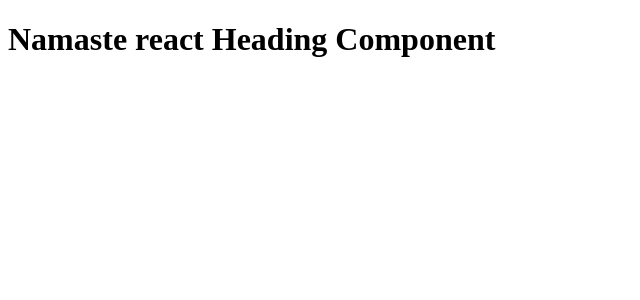
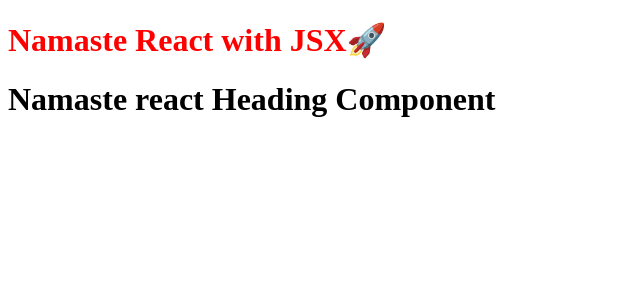
Before and after one commit to sandeep-sb/Namaste-React, a React (Vite) app in the folder Lecture-1/: page / in a window 1280 px wide. Shown: the top 300 px of the page, without its empty margins (0-640 px from the left). Built offline with nearby package versions, Linux system fonts and the light colour scheme.

Commit message:
component composition

```diff
--- a/Lecture-1/App.js
+++ b/Lecture-1/App.js
@@ -1,12 +1,13 @@
 import React from "react";
 import ReactDOM from "react-dom/client";
 
-// react element
-const heading = <h1 id="heading">Namaste React with JSX🚀</h1>;
+const TitleComponent = () => <h1 id="heading">Namaste React with JSX🚀</h1>;
 
-// react component
 const HeadingComponent = () => {
-    return <h1>Namaste react Heading Component</h1>;
+    return <div>
+        <TitleComponent />
+        <h1>Namaste react Heading Component</h1>
+    </div>;
 }
 
 
```
